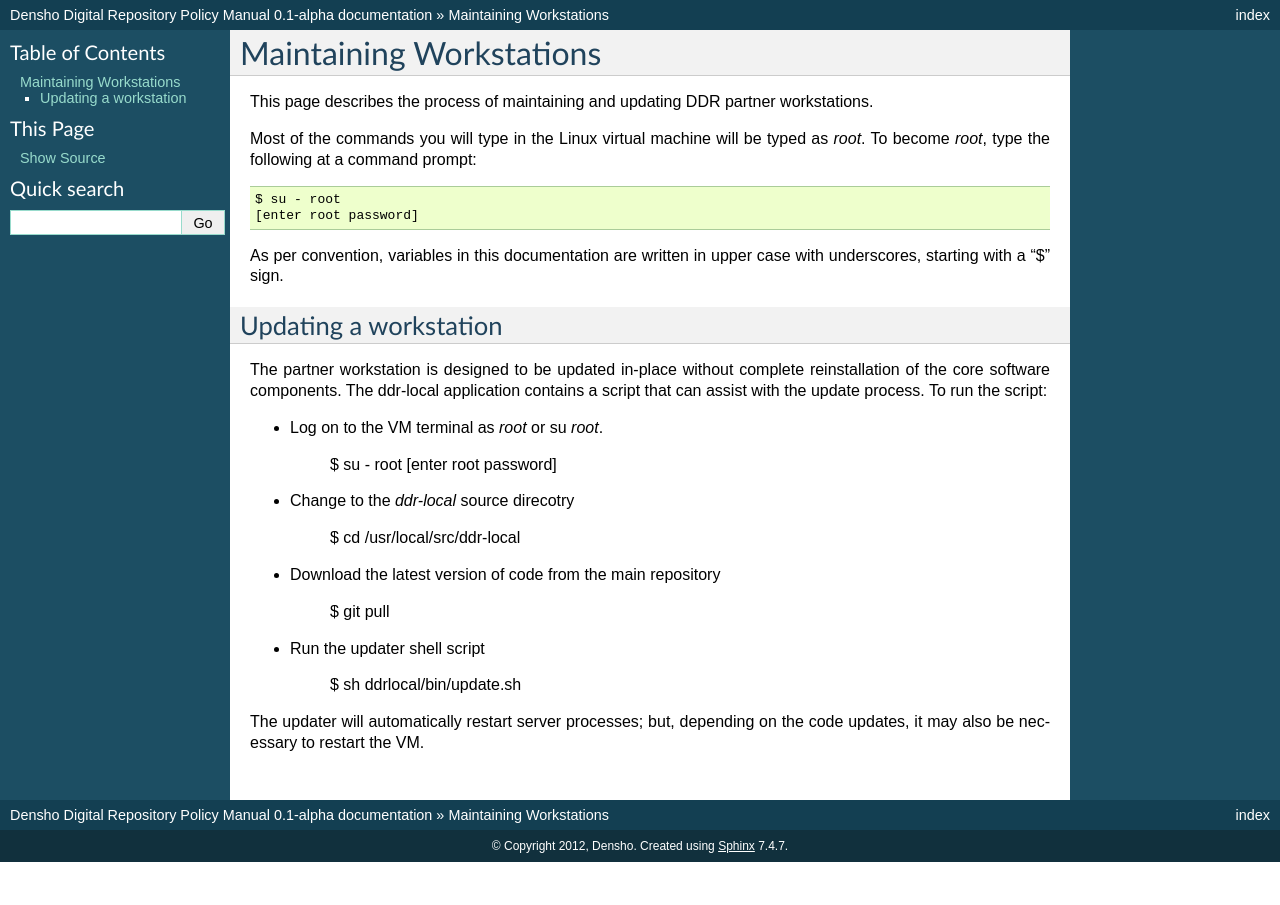
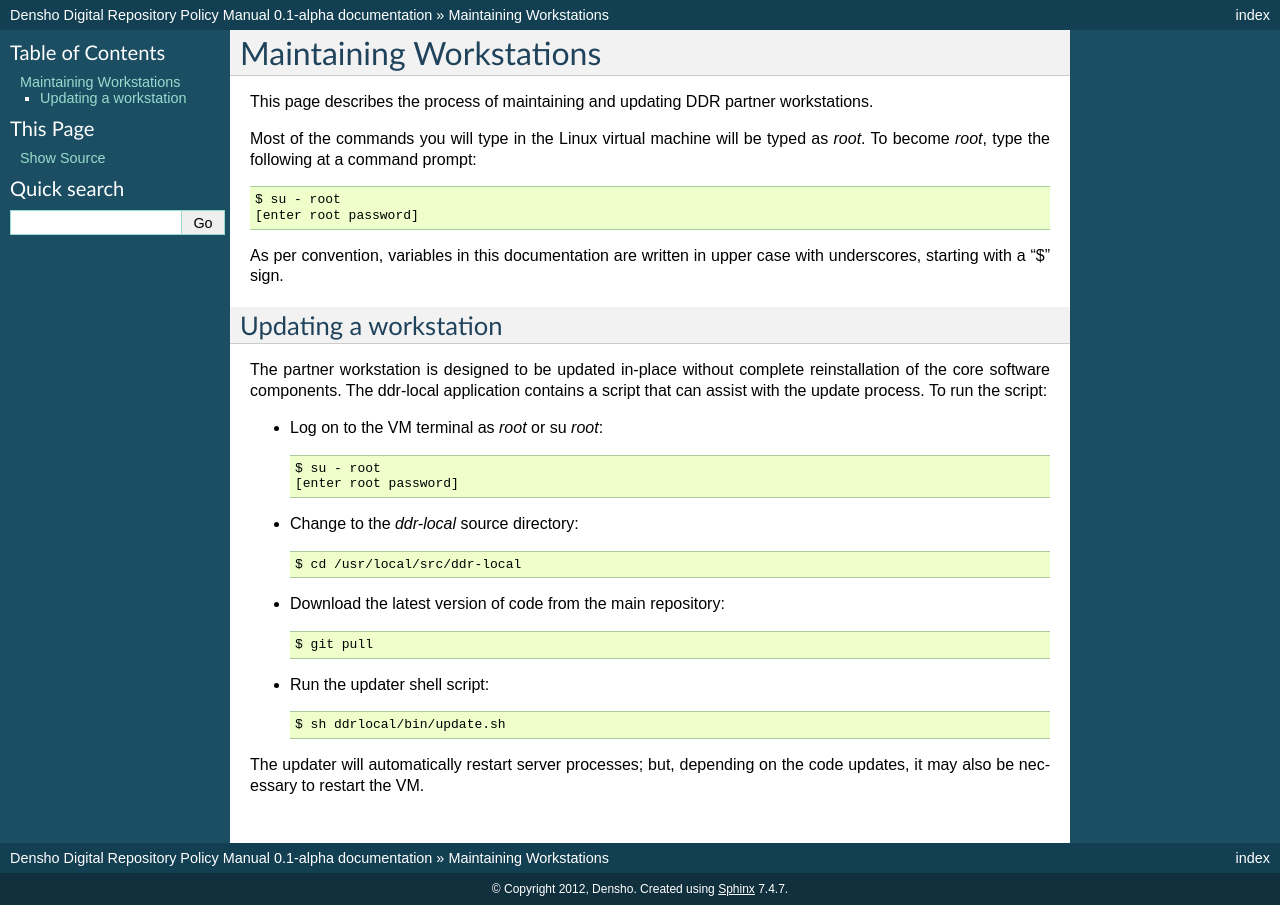
Before and after one commit to denshoproject/ddr-manual, a Sphinx documentation site: the page built from source/admins/workstations/maintaining-workstations.rst, in a window 1280 px wide. Built offline with Sphinx 7.4.7, drawn with Linux system fonts in a browser that asks for light colours.

Commit message:
Update maintaining-workstations.rst
minor formatting changes

```diff
--- a/source/admins/workstations/maintaining-workstations.rst
+++ b/source/admins/workstations/maintaining-workstations.rst
@@ -23,20 +23,20 @@ Updating a workstation
 The partner workstation is designed to be updated in-place without complete reinstallation of the core software components. The ddr-local application contains a script that can assist with the update process.
 To run the script:
 
-- Log on to the VM terminal as `root` or su `root`.
+- Log on to the VM terminal as `root` or su `root`::
 
     $ su - root
     [enter root password]
 
-- Change to the `ddr-local` source direcotry
+- Change to the `ddr-local` source directory::
 
     $ cd /usr/local/src/ddr-local
 
-- Download the latest version of code from the main repository
+- Download the latest version of code from the main repository::
 
     $ git pull
 
-- Run the updater shell script
+- Run the updater shell script::
 
     $ sh ddrlocal/bin/update.sh
 
```
